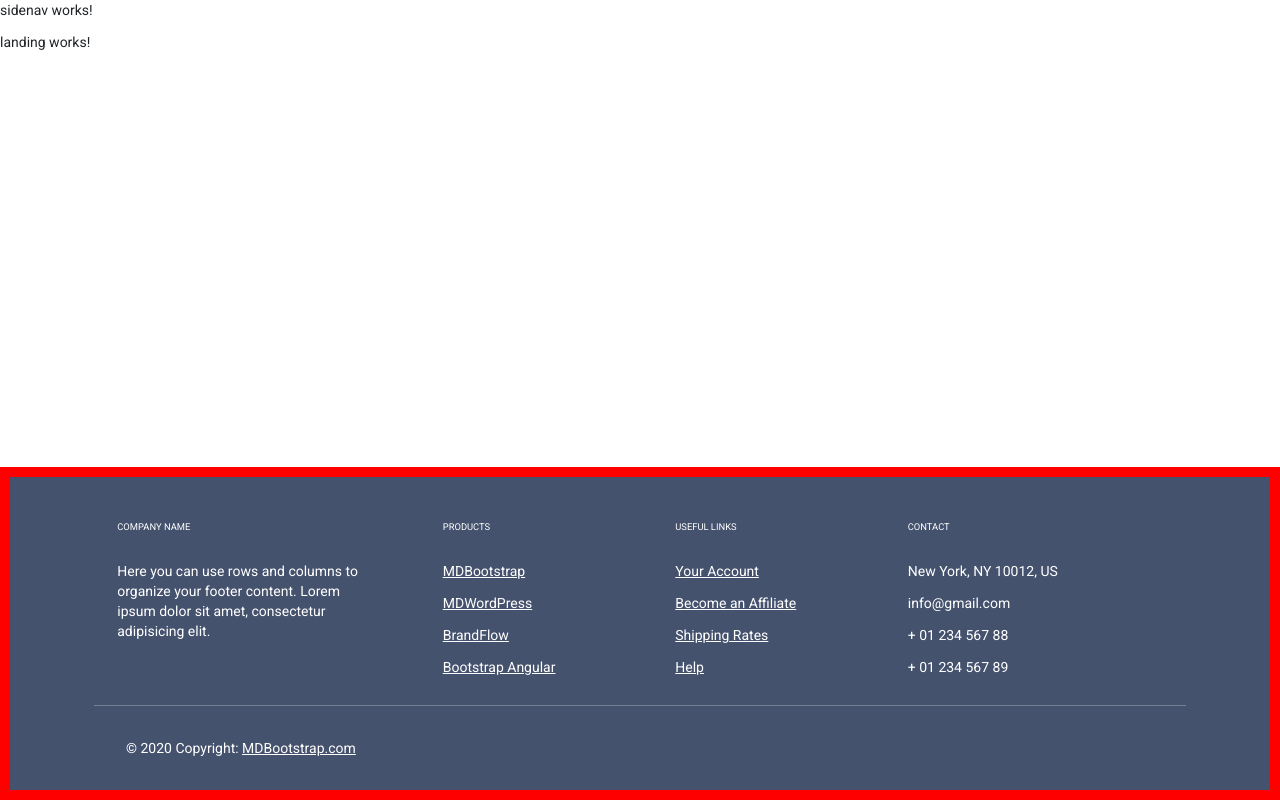
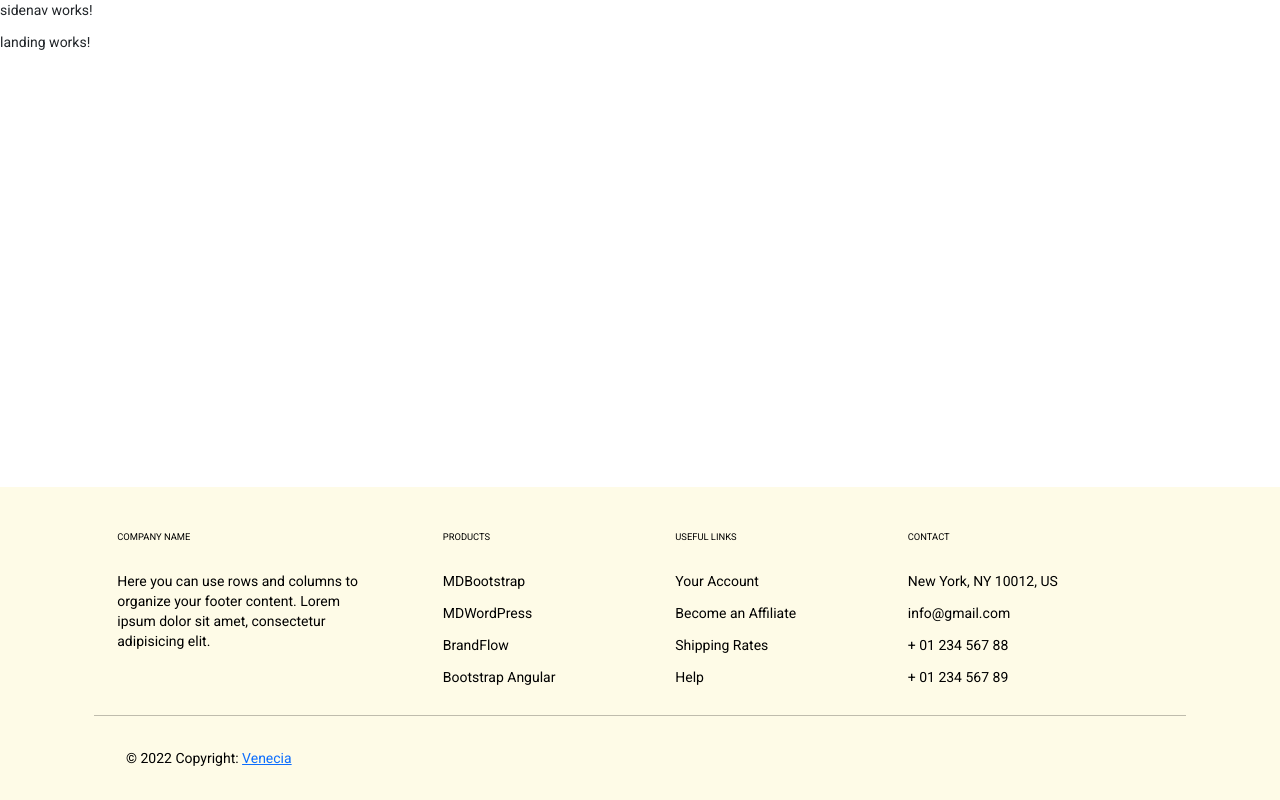
Before and after one commit to jtrejos8/ecommerce_provensas, an Angular app in the folder veneciaV2/: page / in a window 1280 px wide. Built offline with nearby package versions, Linux system fonts and the light colour scheme.

Commit message:
custom footer

```diff
--- a/veneciaV2/src/app/template/footer/footer.component.css
+++ b/veneciaV2/src/app/template/footer/footer.component.css
@@ -2,6 +2,8 @@ footer{
     position: absolute;
     bottom: 0;
     width: 100%;
+    background-color: #FEFBE7;
+    color: black;
 }
 /* Movil */
 @media (min-width: 320px) and (max-width: 480px) {footer{position: relative;}}
@@ -12,11 +14,4 @@ footer{
 /* Escritorio */
 @media (min-width: 1024px) and (max-width: 1200) {footer{position: absolute;}}
 /* Mas grande */
-@media only screen and (min-width: 1200px) {footer{position: absolute;  border: 10px solid red;}}
-
-
-/* For Mobile devices: 320px-480px
-For Tablets or iPad: 480px - 768px
-For Laptop or small-size screen: 768px -1024px
-For Desktop or large-size screen: 1024px -1200px
-For Extra-large size device: 1200px and more */
+@media only screen and (min-width: 1200px) {footer{position: absolute;}}
--- a/veneciaV2/src/app/template/footer/footer.component.html
+++ b/veneciaV2/src/app/template/footer/footer.component.html
@@ -1,5 +1,5 @@
 <!-- Footer -->
- <footer class="text-center text-lg-start text-white"style="background-color: #45526e">
+ <footer class="text-center text-lg-start">
 <!-- Grid container -->
 <div class="container p-4 pb-0">
 <!-- Section: Links -->
@@ -25,16 +25,16 @@
  <div class="col-md-2 col-lg-2 col-xl-2 mx-auto mt-3">
    <h6 class="text-uppercase mb-4 font-weight-bold">Products</h6>
    <p>
-     <a class="text-white">MDBootstrap</a>
+     <a class="">MDBootstrap</a>
    </p>
    <p>
-     <a class="text-white">MDWordPress</a>
+     <a class="">MDWordPress</a>
    </p>
    <p>
-     <a class="text-white">BrandFlow</a>
+     <a class="">BrandFlow</a>
    </p>
    <p>
-     <a class="text-white">Bootstrap Angular</a>
+     <a class="">Bootstrap Angular</a>
    </p>
  </div>
  <!-- Grid column -->
@@ -47,16 +47,16 @@
      Useful links
    </h6>
    <p>
-     <a class="text-white">Your Account</a>
+     <a class="">Your Account</a>
    </p>
    <p>
-     <a class="text-white">Become an Affiliate</a>
+     <a class="">Become an Affiliate</a>
    </p>
    <p>
-     <a class="text-white">Shipping Rates</a>
+     <a class="">Shipping Rates</a>
    </p>
    <p>
-     <a class="text-white">Help</a>
+     <a class="">Help</a>
    </p>
  </div>
 
@@ -86,9 +86,9 @@
  <div class="col-md-7 col-lg-8 text-center text-md-start">
    <!-- Copyright -->
    <div class="p-3">
-     © 2020 Copyright:
-     <a class="text-white" href="https://mdbootstrap.com/"
-        >MDBootstrap.com</a
+     © 2022 Copyright:
+     <a class="" href="https://mdbootstrap.com/"
+        >Venecia</a
        >
    </div>
    <!-- Copyright -->
```
Also changed, not shown: veneciaV2/src/styles.css (+7 -0 lines).
